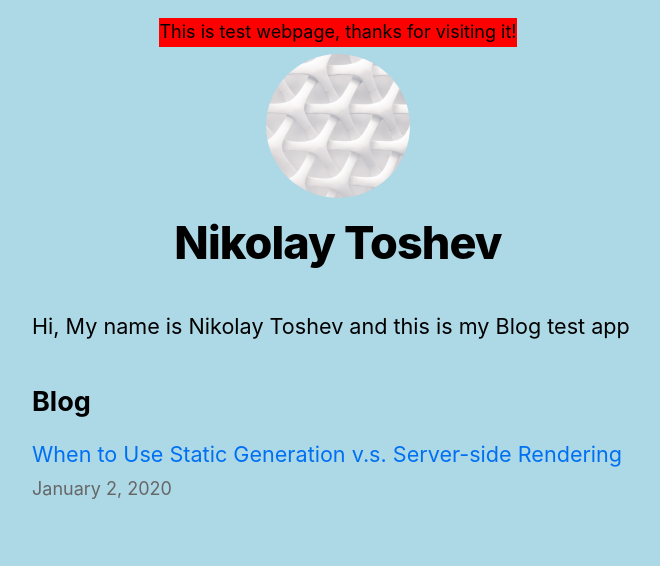
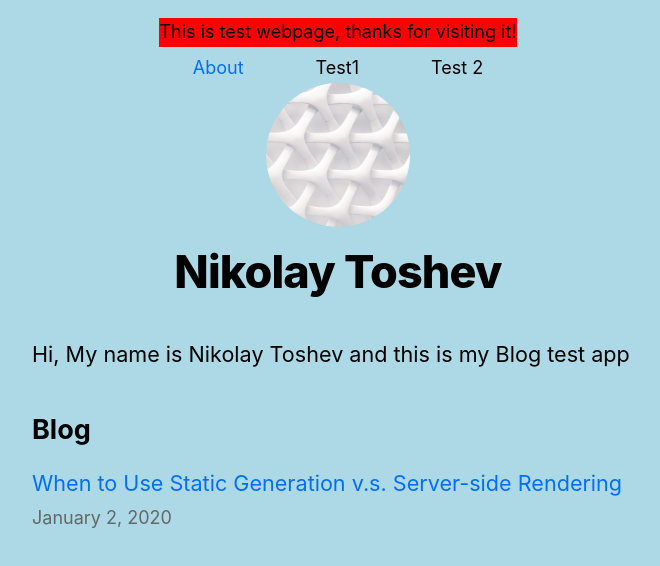
Before and after one commit to gilotin/nextjs-blog, a Next.js app in the folder nextjs-blog/: page / in a window 1280 px wide. Shown: the top 566 px of the page, without its empty margins (302-962 px from the left). Built offline with nearby package versions, Linux system fonts and the light colour scheme.

Commit message:
approved changes

```diff
--- a/nextjs-blog/components/layout.js
+++ b/nextjs-blog/components/layout.js
@@ -27,6 +27,14 @@ export default function Layout({ children, home }) {
             </Head>
             <header className={styles.header}>
                 <p>This is test webpage, thanks for visiting it!</p>
+
+                <nav className={styles.navigation}>
+                    <ul>
+                        <Link href="/authors/me">About</Link>
+                    </ul>
+                    <ul>Test1</ul>
+                    <ul>Test 2</ul>
+                </nav>
                 {home ? (
                     <>
                         <Image
--- a/nextjs-blog/components/layout.module.css
+++ b/nextjs-blog/components/layout.module.css
@@ -16,6 +16,11 @@
     position: absolute;
     top: 0px;
 }
+.navigation ul {
+    display: inline;
+    margin: 1rem;
+    padding: 1rem;
+}
 
 .backToHome {
     margin: 3rem 0 0;
```
